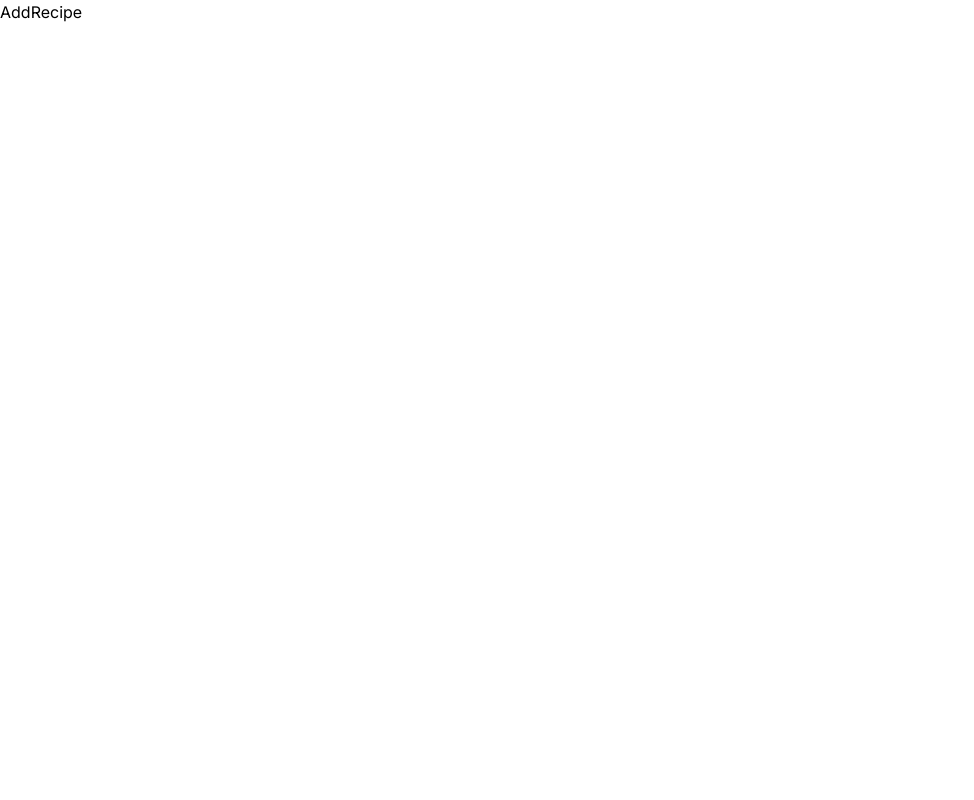
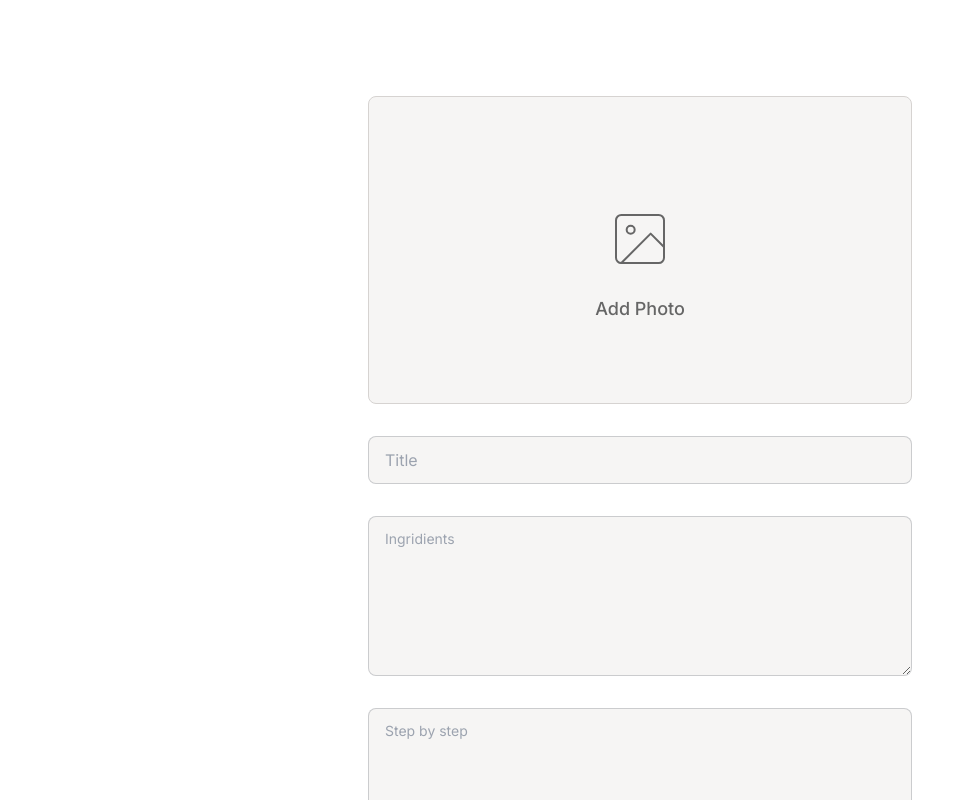
Before and after one commit to naufandarmawan/mamarecipe-fe, a Next.js app: page /add in a window 1280 px wide. Shown: the top 800 px of the page, without its empty margins (0-974 px from the left). Built offline with nearby package versions, Linux system fonts and the light colour scheme.

Commit message:
add static add recipe page

```diff
--- a/app/(auth)/login/page.js
+++ b/app/(auth)/login/page.js
@@ -1,7 +1,7 @@
 import React from 'react'
-import Input from '@/components/base/Input'
+import Input from '@/components/base/input'
 import Button from '@/components/base/button'
-import Checkbox from '@/components/base/Checkbox'
+import Checkbox from '@/components/base/checkbox'
 import Link from 'next/link'
 
 
@@ -18,7 +18,7 @@ const Login = () => {
 
       <div className='w-1/2 flex flex-col justify-center items-center py-20'>
         <div className='w-1/2 flex flex-col gap-6'>
-          <h1 className='text-center font-bold text-3xl text-[#EFC81A]'>Welcome</h1>
+          <p className='text-center font-bold text-3xl text-[#EFC81A]'>Welcome</p>
           <p className='text-center font-normal text-lg text-[#8692A6]'>Log in into your exiting account</p>
 
           <div className='flex flex-col gap-4 w-full'>
--- a/app/(main)/add/page.js
+++ b/app/(main)/add/page.js
@@ -1,8 +1,43 @@
 import React from 'react'
+import Button from '@/components/base/button'
+import Input from '@/components/base/input'
+import Textarea from '@/components/base/textarea'
+import FileInput from '@/components/base/file-input'
+
+
 
 const AddRecipe = () => {
   return (
-    <div>AddRecipe</div>
+    <div className='p-24'>
+      <div className='w-1/2 mx-auto flex flex-col gap-6 items-center'>
+        <div className='flex flex-col gap-4 w-full'>
+          <label className='w-full cursor-pointer p-20 bg-[#F6F5F4] rounded-lg border border-stone-300'>
+            <input className='invisible' type="file" />
+            <div className='w-full flex flex-col gap-6 items-center '>
+              <img src="/add-photo.svg" />
+              <p className='font-medium text-lg text-[#666666] text-center'>Add Photo</p>
+            </div>
+          </label>
+          {/* <FileInput /> */}
+          <Input
+            label=""
+            className={'bg-[#F6F5F4]'}
+            placeholder='Title'
+          />
+          <Textarea
+            label=""
+            className={'bg-[#F6F5F4] w-full h-40'}
+            placeholder='Ingridients'
+          />
+          <Textarea
+            label=""
+            className={'bg-[#F6F5F4] w-full h-40'}
+            placeholder='Step by step'
+          />
+        </div>
+        <Button className='w-1/3' text='Post' />
+      </div>
+    </div>
   )
 }
 
--- a/components/base/button.js
+++ b/components/base/button.js
@@ -1,8 +1,8 @@
 import React from 'react'
 
-const Button = ({text = "Button", ...props}) => {
+const Button = ({text = "Button", className, ...props}) => {
   return (
-    <button {...props} className="btn bg-[#EFC81A] text-white w-full hover:bg-yellow-500">{text}</button>
+    <button {...props} className={`btn bg-[#EFC81A] text-white w-full hover:bg-yellow-500 ${className}`}>{text}</button>
   )
 }
 
--- /dev/null
+++ b/components/base/file-input.js
@@ -0,0 +1,9 @@
+import React from 'react'
+
+const FileInput = () => {
+    return (
+        <input type="file" class="file-input file-input-bordered w-full" />
+    )
+}
+
+export default FileInput
--- /dev/null
+++ b/components/base/textarea.js
@@ -0,0 +1,17 @@
+import React from 'react'
+
+const Textarea = ({ label="Label", placeholder = "Placeholder", className, ...props }) => {
+    return (
+        <div>
+            <label class="form-control w-full">
+                <div class="label">
+                    <span class="label-text">{label}</span>
+                </div>
+                <textarea {...props} className={`textarea textarea-bordered ${className}`} placeholder={placeholder}></textarea>
+            </label>
+        </div>
+
+    )
+}
+
+export default Textarea
--- /dev/null
+++ b/components/module/footer.js
@@ -0,0 +1,23 @@
+import React from 'react'
+import Link from 'next/link'
+
+
+const Footer = () => {
+    return (
+        <div className='bg-yellow-400'>
+            <div className='flex flex-col gap-10 p-48 items-center'>
+                <p className='font-normal text-7xl text-[#2E266F] text-center'>Eat, Cook, Repeat</p>
+                <p className='font-medium text-2xl text-[#707070] text-center'>Share your best recipe by uploading here!</p>
+            </div>
+            <ul className='flex gap-6 justify-center p-16'>
+                <li><Link className='font-medium text-base text-[#707070]' href="">Product</Link></li>
+                <li><Link className='font-medium text-base text-[#707070]' href="">Company</Link></li>
+                <li><Link className='font-medium text-base text-[#707070]' href="">Learn More</Link></li>
+                <li><Link className='font-medium text-base text-[#707070]' href="">Get In Touch</Link></li>
+            </ul>
+
+        </div>
+    )
+}
+
+export default Footer
--- /dev/null
+++ b/components/module/navbar.js
@@ -0,0 +1,15 @@
+import React from 'react'
+import Link from 'next/link'
+
+
+const Navbar = () => {
+    return (
+        <ul>
+            <li><Link href="/">Home</Link></li>
+            <li><Link href="/add">Add Recipe</Link></li>
+            <li><Link href="/profile">Profile</Link></li>
+        </ul>
+    )
+}
+
+export default Navbar
```
Also changed, not shown: public/add-photo.svg (added).
